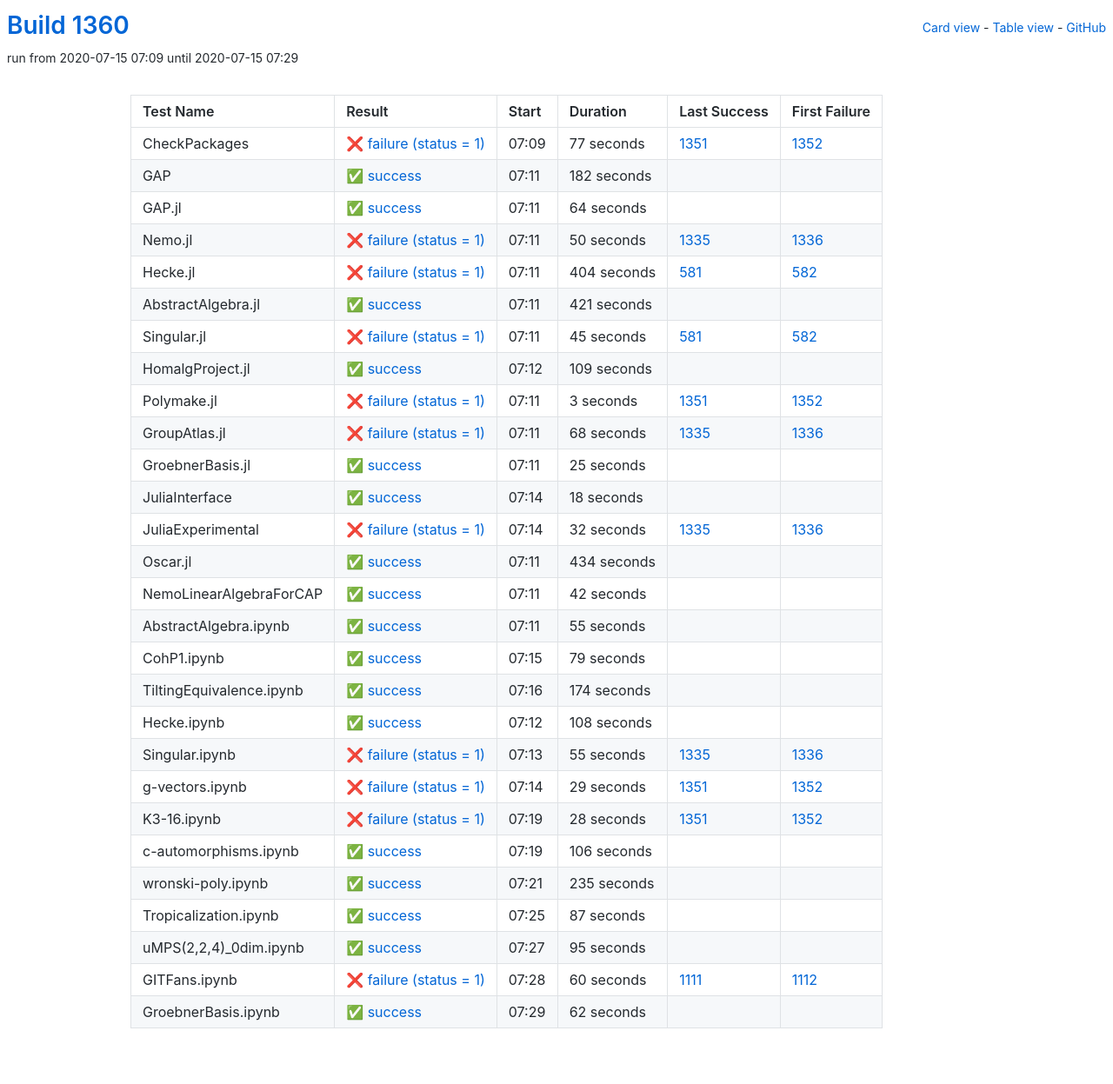
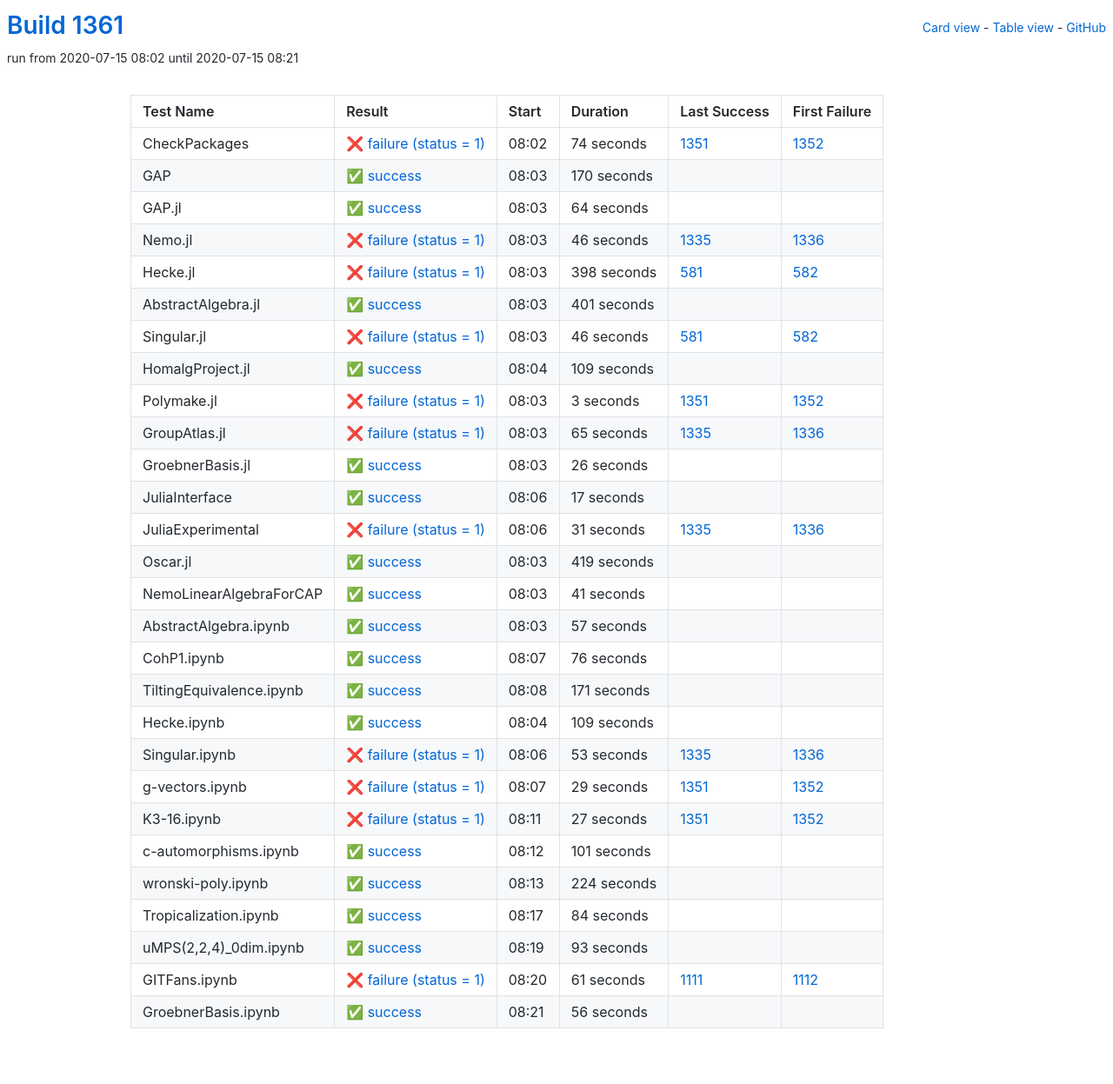
Before and after one commit to oscar-system/oscar-ci-status-1.4, a Jekyll site: the page built from table.html, in a window 1280 px wide. Shown: the whole page at 87% size. Built offline with Jekyll 4.4.1, drawn with Linux system fonts in a browser that asks for light colours.

Commit message:
Build #1361

```diff
--- a/_data/ci.yml
+++ b/_data/ci.yml
@@ -1,6 +1,6 @@
 ---
-build: 1360
-build_url: https://oscarci.mathematik.uni-kl.de/job/oscar-julia-1.4/1360/
+build: 1361
+build_url: https://oscarci.mathematik.uni-kl.de/job/oscar-julia-1.4/1361/
 job: oscar-julia-1.4
 organization: oscar-system
 repo: oscar-ci-status-1.4
@@ -8,32 +8,32 @@ repourl: https://github.com/oscar-system/oscar-ci-status-1.4
 tests:
 - name: CheckPackages
   id: checkpackages
-  log: https://oscarci.mathematik.uni-kl.de/job/oscar-julia-1.4/1360/artifact/logs/build-1360/CheckPackages.log
-  start: 2020-07-15 07:09
+  log: https://oscarci.mathematik.uni-kl.de/job/oscar-julia-1.4/1361/artifact/logs/build-1361/CheckPackages.log
+  start: 2020-07-15 08:02
   success: false
   exitcode: 1
   status: failure
-  duration: 77
+  duration: 74
   last_success: 1351
   last_success_url: https://oscarci.mathematik.uni-kl.de/job/oscar-julia-1.4/1351/
   first_failure: 1352
   first_failure_url: https://oscarci.mathematik.uni-kl.de/job/oscar-julia-1.4/1352/
 - name: GAP
   id: gap
-  log: https://oscarci.mathematik.uni-kl.de/job/oscar-julia-1.4/1360/artifact/logs/build-1360/GAP.log
-  start: 2020-07-15 07:11
+  log: https://oscarci.mathematik.uni-kl.de/job/oscar-julia-1.4/1361/artifact/logs/build-1361/GAP.log
+  start: 2020-07-15 08:03
   success: true
   exitcode: 0
   status: success
-  duration: 182
+  duration: 170
   last_success: false
   last_success_url:
   first_failure: false
   first_failure_url:
 - name: GAP.jl
   id: gap-jl
-  log: https://oscarci.mathematik.uni-kl.de/job/oscar-julia-1.4/1360/artifact/logs/build-1360/GAP.jl.log
-  start: 2020-07-15 07:11
+  log: https://oscarci.mathematik.uni-kl.de/job/oscar-julia-1.4/1361/artifact/logs/build-1361/GAP.jl.log
+  start: 2020-07-15 08:03
   success: true
   exitcode: 0
   status: success
@@ -44,56 +44,56 @@ tests:
   first_failure_url:
 - name: Nemo.jl
   id: nemo-jl
-  log: https://oscarci.mathematik.uni-kl.de/job/oscar-julia-1.4/1360/artifact/logs/build-1360/Nemo.jl.log
-  start: 2020-07-15 07:11
+  log: https://oscarci.mathematik.uni-kl.de/job/oscar-julia-1.4/1361/artifact/logs/build-1361/Nemo.jl.log
+  start: 2020-07-15 08:03
   success: false
   exitcode: 1
   status: failure
-  duration: 50
+  duration: 46
   last_success: 1335
   last_success_url: https://oscarci.mathematik.uni-kl.de/job/oscar-julia-1.4/1335/
   first_failure: 1336
   first_failure_url: https://oscarci.mathematik.uni-kl.de/job/oscar-julia-1.4/1336/
 - name: Hecke.jl
   id: hecke-jl
-  log: https://oscarci.mathematik.uni-kl.de/job/oscar-julia-1.4/1360/artifact/logs/build-1360/Hecke.jl.log
-  start: 2020-07-15 07:11
+  log: https://oscarci.mathematik.uni-kl.de/job/oscar-julia-1.4/1361/artifact/logs/build-1361/Hecke.jl.log
+  start: 2020-07-15 08:03
   success: false
   exitcode: 1
   status: failure
-  duration: 404
+  duration: 398
   last_success: 581
   last_success_url: https://oscarci.mathematik.uni-kl.de/job/oscar-julia-1.4/581/
   first_failure: 582
   first_failure_url: https://oscarci.mathematik.uni-kl.de/job/oscar-julia-1.4/582/
 - name: AbstractAlgebra.jl
   id: abstractalgebra-jl
-  log: https://oscarci.mathematik.uni-kl.de/job/oscar-julia-1.4/1360/artifact/logs/build-1360/AbstractAlgebra.jl.log
-  start: 2020-07-15 07:11
+  log: https://oscarci.mathematik.uni-kl.de/job/oscar-julia-1.4/1361/artifact/logs/build-1361/AbstractAlgebra.jl.log
+  start: 2020-07-15 08:03
   success: true
   exitcode: 0
   status: success
-  duration: 421
+  duration: 401
   last_success: false
   last_success_url:
   first_failure: false
   first_failure_url:
 - name: Singular.jl
   id: singular-jl
-  log: https://oscarci.mathematik.uni-kl.de/job/oscar-julia-1.4/1360/artifact/logs/build-1360/Singular.jl.log
-  start: 2020-07-15 07:11
+  log: https://oscarci.mathematik.uni-kl.de/job/oscar-julia-1.4/1361/artifact/logs/build-1361/Singular.jl.log
+  start: 2020-07-15 08:03
   success: false
   exitcode: 1
   status: failure
-  duration: 45
+  duration: 46
   last_success: 581
   last_success_url: https://oscarci.mathematik.uni-kl.de/job/oscar-julia-1.4/581/
   first_failure: 582
   first_failure_url: https://oscarci.mathematik.uni-kl.de/job/oscar-julia-1.4/582/
 - name: HomalgProject.jl
   id: homalgproject-jl
-  log: https://oscarci.mathematik.uni-kl.de/job/oscar-julia-1.4/1360/artifact/logs/build-1360/HomalgProject.jl.log
-  start: 2020-07-15 07:12
+  log: https://oscarci.mathematik.uni-kl.de/job/oscar-julia-1.4/1361/artifact/logs/build-1361/HomalgProject.jl.log
+  start: 2020-07-15 08:04
   success: true
   exitcode: 0
   status: success
@@ -104,8 +104,8 @@ tests:
   first_failure_url:
 - name: Polymake.jl
   id: polymake-jl
-  log: https://oscarci.mathematik.uni-kl.de/job/oscar-julia-1.4/1360/artifact/logs/build-1360/Polymake.jl.log
-  start: 2020-07-15 07:11
+  log: https://oscarci.mathematik.uni-kl.de/job/oscar-julia-1.4/1361/artifact/logs/build-1361/Polymake.jl.log
+  start: 2020-07-15 08:03
   success: false
   exitcode: 1
   status: failure
@@ -116,140 +116,140 @@ tests:
   first_failure_url: https://oscarci.mathematik.uni-kl.de/job/oscar-julia-1.4/1352/
 - name: GroupAtlas.jl
   id: groupatlas-jl
-  log: https://oscarci.mathematik.uni-kl.de/job/oscar-julia-1.4/1360/artifact/logs/build-1360/GroupAtlas.jl.log
-  start: 2020-07-15 07:11
+  log: https://oscarci.mathematik.uni-kl.de/job/oscar-julia-1.4/1361/artifact/logs/build-1361/GroupAtlas.jl.log
+  start: 2020-07-15 08:03
   success: false
   exitcode: 1
   status: failure
-  duration: 68
+  duration: 65
   last_success: 1335
   last_success_url: https://oscarci.mathematik.uni-kl.de/job/oscar-julia-1.4/1335/
   first_failure: 1336
   first_failure_url: https://oscarci.mathematik.uni-kl.de/job/oscar-julia-1.4/1336/
 - name: GroebnerBasis.jl
   id: groebnerbasis-jl
-  log: https://oscarci.mathematik.uni-kl.de/job/oscar-julia-1.4/1360/artifact/logs/build-1360/GroebnerBasis.jl.log
-  start: 2020-07-15 07:11
+  log: https://oscarci.mathematik.uni-kl.de/job/oscar-julia-1.4/1361/artifact/logs/build-1361/GroebnerBasis.jl.log
+  start: 2020-07-15 08:03
   success: true
   exitcode: 0
   status: success
-  duration: 25
+  duration: 26
   last_success: false
   last_success_url:
   first_failure: false
   first_failure_url:
 - name: JuliaInterface
   id: juliainterface
-  log: https://oscarci.mathematik.uni-kl.de/job/oscar-julia-1.4/1360/artifact/logs/build-1360/JuliaInterface.log
-  start: 2020-07-15 07:14
+  log: https://oscarci.mathematik.uni-kl.de/job/oscar-julia-1.4/1361/artifact/logs/build-1361/JuliaInterface.log
+  start: 2020-07-15 08:06
   success: true
   exitcode: 0
   status: success
-  duration: 18
+  duration: 17
   last_success: false
   last_success_url:
   first_failure: false
   first_failure_url:
 - name: JuliaExperimental
   id: juliaexperimental
-  log: https://oscarci.mathematik.uni-kl.de/job/oscar-julia-1.4/1360/artifact/logs/build-1360/JuliaExperimental.log
-  start: 2020-07-15 07:14
+  log: https://oscarci.mathematik.uni-kl.de/job/oscar-julia-1.4/1361/artifact/logs/build-1361/JuliaExperimental.log
+  start: 2020-07-15 08:06
   success: false
   exitcode: 1
   status: failure
-  duration: 32
+  duration: 31
   last_success: 1335
   last_success_url: https://oscarci.mathematik.uni-kl.de/job/oscar-julia-1.4/1335/
   first_failure: 1336
   first_failure_url: https://oscarci.mathematik.uni-kl.de/job/oscar-julia-1.4/1336/
 - name: Oscar.jl
   id: oscar-jl
-  log: https://oscarci.mathematik.uni-kl.de/job/oscar-julia-1.4/1360/artifact/logs/build-1360/Oscar.jl.log
-  start: 2020-07-15 07:11
+  log: https://oscarci.mathematik.uni-kl.de/job/oscar-julia-1.4/1361/artifact/logs/build-1361/Oscar.jl.log
+  start: 2020-07-15 08:03
   success: true
   exitcode: 0
   status: success
-  duration: 434
+  duration: 419
   last_success: false
   last_success_url:
   first_failure: false
   first_failure_url:
 - name: NemoLinearAlgebraForCAP
   id: nemolinearalgebraforcap
-  log: https://oscarci.mathematik.uni-kl.de/job/oscar-julia-1.4/1360/artifact/logs/build-1360/NemoLinearAlgebraForCAP.log
-  start: 2020-07-15 07:11
+  log: https://oscarci.mathematik.uni-kl.de/job/oscar-julia-1.4/1361/artifact/logs/build-1361/NemoLinearAlgebraForCAP.log
+  start: 2020-07-15 08:03
   success: true
   exitcode: 0
   status: success
-  duration: 42
+  duration: 41
   last_success: false
   last_success_url:
   first_failure: false
   first_failure_url:
 - name: AbstractAlgebra.ipynb
   id: abstractalgebra-ipynb
-  log: https://oscarci.mathematik.uni-kl.de/job/oscar-julia-1.4/1360/artifact/logs/build-1360/AbstractAlgebra.ipynb.log
-  start: 2020-07-15 07:11
+  log: https://oscarci.mathematik.uni-kl.de/job/oscar-julia-1.4/1361/artifact/logs/build-1361/AbstractAlgebra.ipynb.log
+  start: 2020-07-15 08:03
   success: true
   exitcode: 0
   status: success
-  duration: 55
+  duration: 57
   last_success: false
   last_success_url:
   first_failure: false
   first_failure_url:
 - name: CohP1.ipynb
   id: cohp1-ipynb
-  log: https://oscarci.mathematik.uni-kl.de/job/oscar-julia-1.4/1360/artifact/logs/build-1360/CohP1.ipynb.log
-  start: 2020-07-15 07:15
+  log: https://oscarci.mathematik.uni-kl.de/job/oscar-julia-1.4/1361/artifact/logs/build-1361/CohP1.ipynb.log
+  start: 2020-07-15 08:07
   success: true
   exitcode: 0
   status: success
-  duration: 79
+  duration: 76
   last_success: false
   last_success_url:
   first_failure: false
   first_failure_url:
 - name: TiltingEquivalence.ipynb
   id: tiltingequivalence-ipynb
-  log: https://oscarci.mathematik.uni-kl.de/job/oscar-julia-1.4/1360/artifact/logs/build-1360/TiltingEquivalence.ipynb.log
-  start: 2020-07-15 07:16
+  log: https://oscarci.mathematik.uni-kl.de/job/oscar-julia-1.4/1361/artifact/logs/build-1361/TiltingEquivalence.ipynb.log
+  start: 2020-07-15 08:08
   success: true
   exitcode: 0
   status: success
-  duration: 174
+  duration: 171
   last_success: false
   last_success_url:
   first_failure: false
   first_failure_url:
 - name: Hecke.ipynb
   id: hecke-ipynb
-  log: https://oscarci.mathematik.uni-kl.de/job/oscar-julia-1.4/1360/artifact/logs/build-1360/Hecke.ipynb.log
-  start: 2020-07-15 07:12
+  log: https://oscarci.mathematik.uni-kl.de/job/oscar-julia-1.4/1361/artifact/logs/build-1361/Hecke.ipynb.log
+  start: 2020-07-15 08:04
   success: true
   exitcode: 0
   status: success
-  duration: 108
+  duration: 109
   last_success: false
   last_success_url:
   first_failure: false
   first_failure_url:
 - name: Singular.ipynb
   id: singular-ipynb
-  log: https://oscarci.mathematik.uni-kl.de/job/oscar-julia-1.4/1360/artifact/logs/build-1360/Singular.ipynb.log
-  start: 2020-07-15 07:13
+  log: https://oscarci.mathematik.uni-kl.de/job/oscar-julia-1.4/1361/artifact/logs/build-1361/Singular.ipynb.log
+  start: 2020-07-15 08:06
   success: false
   exitcode: 1
   status: failure
-  duration: 55
+  duration: 53
   last_success: 1335
   last_success_url: https://oscarci.mathematik.uni-kl.de/job/oscar-julia-1.4/1335/
   first_failure: 1336
   first_failure_url: https://oscarci.mathematik.uni-kl.de/job/oscar-julia-1.4/1336/
 - name: g-vectors.ipynb
   id: g-vectors-ipynb
-  log: https://oscarci.mathematik.uni-kl.de/job/oscar-julia-1.4/1360/artifact/logs/build-1360/g-vectors.ipynb.log
-  start: 2020-07-15 07:14
+  log: https://oscarci.mathematik.uni-kl.de/job/oscar-julia-1.4/1361/artifact/logs/build-1361/g-vectors.ipynb.log
+  start: 2020-07-15 08:07
   success: false
   exitcode: 1
   status: failure
@@ -260,84 +260,84 @@ tests:
   first_failure_url: https://oscarci.mathematik.uni-kl.de/job/oscar-julia-1.4/1352/
 - name: K3-16.ipynb
   id: k3-16-ipynb
-  log: https://oscarci.mathematik.uni-kl.de/job/oscar-julia-1.4/1360/artifact/logs/build-1360/K3-16.ipynb.log
-  start: 2020-07-15 07:19
+  log: https://oscarci.mathematik.uni-kl.de/job/oscar-julia-1.4/1361/artifact/logs/build-1361/K3-16.ipynb.log
+  start: 2020-07-15 08:11
   success: false
   exitcode: 1
   status: failure
-  duration: 28
+  duration: 27
   last_success: 1351
   last_success_url: https://oscarci.mathematik.uni-kl.de/job/oscar-julia-1.4/1351/
   first_failure: 1352
   first_failure_url: https://oscarci.mathematik.uni-kl.de/job/oscar-julia-1.4/1352/
 - name: c-automorphisms.ipynb
   id: c-automorphisms-ipynb
-  log: https://oscarci.mathematik.uni-kl.de/job/oscar-julia-1.4/1360/artifact/logs/build-1360/c-automorphisms.ipynb.log
-  start: 2020-07-15 07:19
+  log: https://oscarci.mathematik.uni-kl.de/job/oscar-julia-1.4/1361/artifact/logs/build-1361/c-automorphisms.ipynb.log
+  start: 2020-07-15 08:12
   success: true
   exitcode: 0
   status: success
-  duration: 106
+  duration: 101
   last_success: false
   last_success_url:
   first_failure: false
   first_failure_url:
 - name: wronski-poly.ipynb
   id: wronski-poly-ipynb
-  log: https://oscarci.mathematik.uni-kl.de/job/oscar-julia-1.4/1360/artifact/logs/build-1360/wronski-poly.ipynb.log
-  start: 2020-07-15 07:21
+  log: https://oscarci.mathematik.uni-kl.de/job/oscar-julia-1.4/1361/artifact/logs/build-1361/wronski-poly.ipynb.log
+  start: 2020-07-15 08:13
   success: true
   exitcode: 0
   status: success
-  duration: 235
+  duration: 224
   last_success: false
   last_success_url:
   first_failure: false
   first_failure_url:
 - name: Tropicalization.ipynb
   id: tropicalization-ipynb
-  log: https://oscarci.mathematik.uni-kl.de/job/oscar-julia-1.4/1360/artifact/logs/build-1360/Tropicalization.ipynb.log
-  start: 2020-07-15 07:25
+  log: https://oscarci.mathematik.uni-kl.de/job/oscar-julia-1.4/1361/artifact/logs/build-1361/Tropicalization.ipynb.log
+  start: 2020-07-15 08:17
   success: true
   exitcode: 0
   status: success
-  duration: 87
+  duration: 84
   last_success: false
   last_success_url:
   first_failure: false
   first_failure_url:
 - name: uMPS(2,2,4)_0dim.ipynb
   id: umps-2-2-4-0dim-ipynb
-  log: https://oscarci.mathematik.uni-kl.de/job/oscar-julia-1.4/1360/artifact/logs/build-1360/uMPS-2-2-4-_0dim.ipynb.log
-  start: 2020-07-15 07:27
+  log: https://oscarci.mathematik.uni-kl.de/job/oscar-julia-1.4/1361/artifact/logs/build-1361/uMPS-2-2-4-_0dim.ipynb.log
+  start: 2020-07-15 08:19
   success: true
   exitcode: 0
   status: success
-  duration: 95
+  duration: 93
   last_success: false
   last_success_url:
   first_failure: false
   first_failure_url:
 - name: GITFans.ipynb
   id: gitfans-ipynb
-  log: https://oscarci.mathematik.uni-kl.de/job/oscar-julia-1.4/1360/artifact/logs/build-1360/GITFans.ipynb.log
-  start: 2020-07-15 07:28
+  log: https://oscarci.mathematik.uni-kl.de/job/oscar-julia-1.4/1361/artifact/logs/build-1361/GITFans.ipynb.log
+  start: 2020-07-15 08:20
   success: false
   exitcode: 1
   status: failure
-  duration: 60
+  duration: 61
   last_success: 1111
   last_success_url: https://oscarci.mathematik.uni-kl.de/job/oscar-julia-1.4/1111/
   first_failure: 1112
   first_failure_url: https://oscarci.mathematik.uni-kl.de/job/oscar-julia-1.4/1112/
 - name: GroebnerBasis.ipynb
   id: groebnerbasis-ipynb
-  log: https://oscarci.mathematik.uni-kl.de/job/oscar-julia-1.4/1360/artifact/logs/build-1360/GroebnerBasis.ipynb.log
-  start: 2020-07-15 07:29
+  log: https://oscarci.mathematik.uni-kl.de/job/oscar-julia-1.4/1361/artifact/logs/build-1361/GroebnerBasis.ipynb.log
+  start: 2020-07-15 08:21
   success: true
   exitcode: 0
   status: success
-  duration: 62
+  duration: 56
   last_success: false
   last_success_url:
   first_failure: false
```
Also changed, not shown: README.md.
